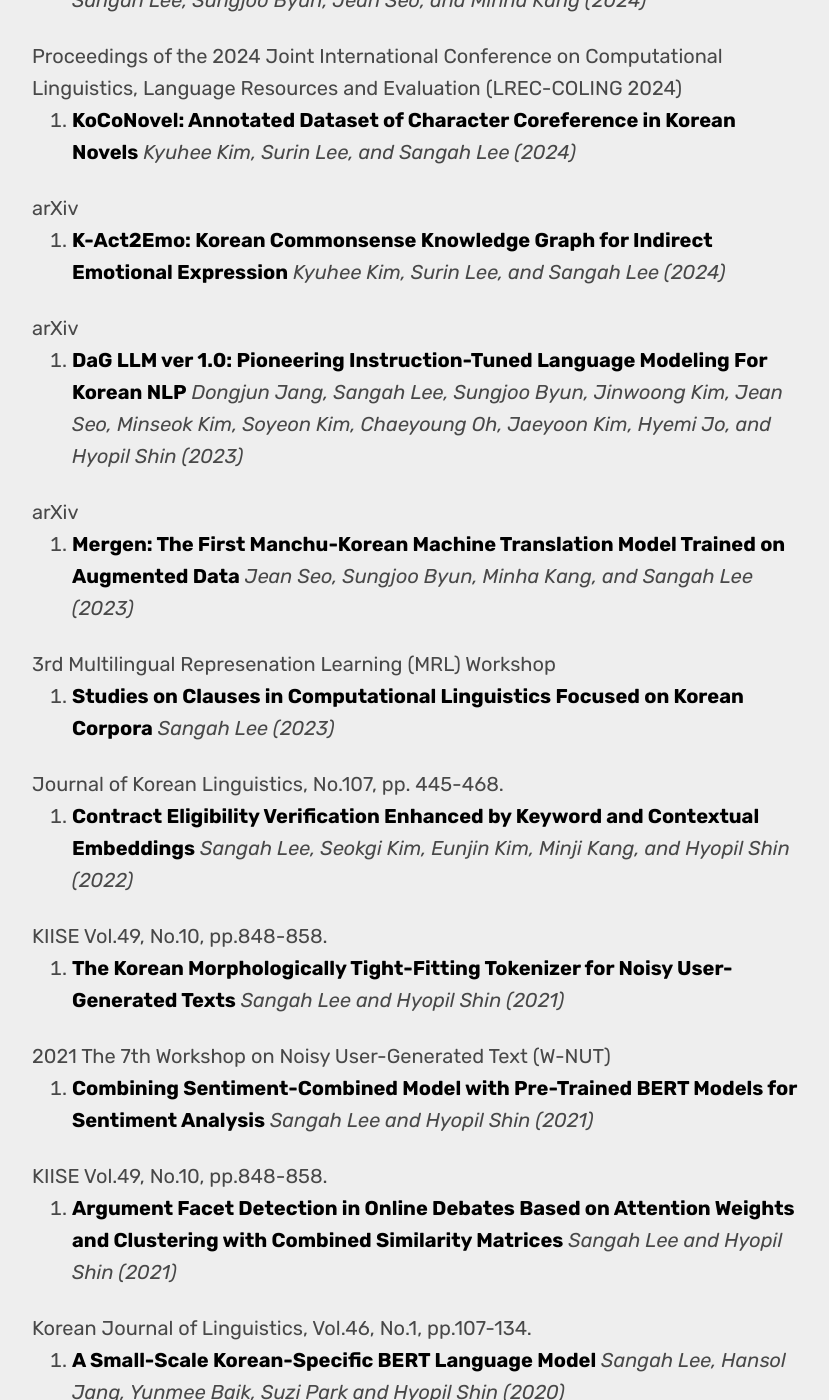
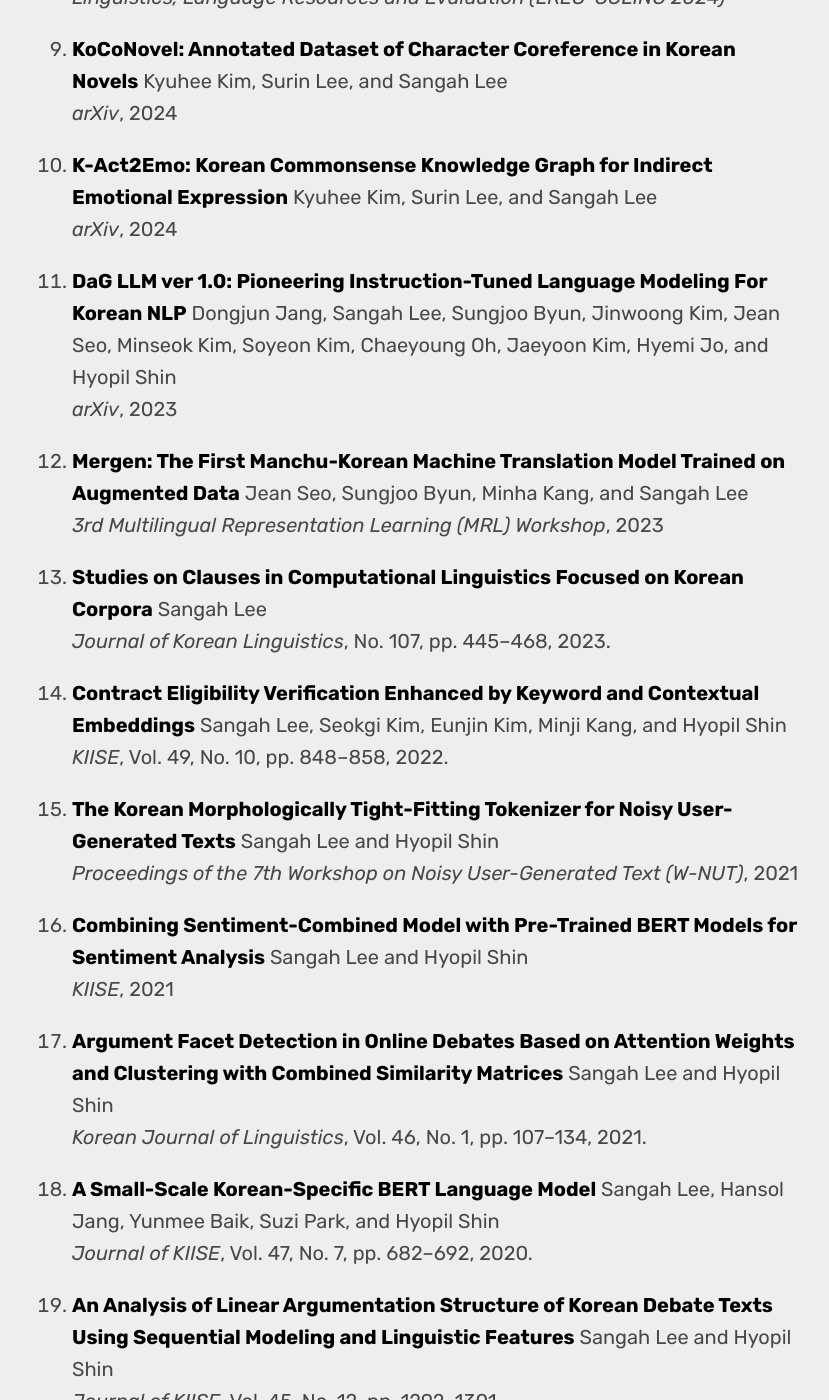
Before and after one commit to sanajlee/sanajlee.github.io, a Jekyll site: the page built from publications.md, in a window 1280 px wide and 1400 px high, scrolled down 1376 px. Shown: the whole window, without its empty margins (224-1053 px from the left). Built offline with Jekyll 4.4.1, drawn with Linux system fonts in a browser that asks for light colours; some web fonts are replaced; some of the changed text lies outside the part shown.

Commit message:
2026.04.21.

```diff
--- a/publications.md
+++ b/publications.md
@@ -5,195 +5,118 @@
 published: true
 ---
 
-<!-- <div class="page" markdown="1"> -->
-
-<!-- {% capture page_subtitle %}
-<img
-    class="me"
-    alt="{{ author.name }}"
-    src="{{ site.author.photo | relative_url }}"
-    srcset="{{ site.author.photo2x | relative_url }} 2x"
-/>
-{% endcapture %} -->
-
-<!-- {% include page/title.html title=page.title subtitle=page_subtitle %} -->
-
-## Publications
-
+# Peer-reviewed papers
 
 1. [**ARISE: Agentic Rubric-Guided Iterative Survey Engine for Automated Scholarly Paper Generation**]()
+   Zi Wang, Xingqiao Wang, Sangah Lee, and Xiaowei Xu
+   To appear at HAXD 2026
 
-*Zi Wang, Xingqiao Wang, Sangah Lee, and Xiaowei Xu (2026)*
-<sm>
-To appear at HAXD 2026
-</sm>
+2. [**Do Korean-Adapted LLMs Think in Korean? Analyzing Latent Language and the Preservation of Korean-Specific Knowledge**]()
+   Sangah Lee
+   *Language and Information*, Vol. 29, No. 3, pp. 229–256, 2025.
 
-1. [**Do Korean-Adapted LLMs Think in Korean? Analyzing Latent Language and the Preservation of Korean-Specific Knowledge**]()
+3. [**Nunchi-Bench: Benchmarking Language Models on Cultural Reasoning with a Focus on Korean Superstition**](https://aclanthology.org/2025.findings-acl.794.pdf)
+   Kyuhee Kim and Sangah Lee
+   *Findings of the Association for Computational Linguistics: ACL 2025*
 
-*Sangah Lee (2025)*
-<sm>
-Language and Information, Vol.29, No.3, pp.229-256.
-</sm>
+4. [**KoBALT: Korean Benchmark For Advanced Linguistic Tasks**](https://arxiv.org/pdf/2505.16125)
+   Hyopil Shin, Sangah Lee, Dongjun Jang, Wooseok Song, Jaeyoon Kim, Chaeyoung Oh, Hyemi Jo, Youngchae Ahn, Sihyun Oh, Hyohyeong Chang, Sunkyoung Kim, and Jinsik Lee
+   *arXiv*, 2025
 
-1. [**Nunchi-Bench: Benchmarking Language Models on Cultural Reasoning with a Focus on Korean Superstition**](https://aclanthology.org/2025.findings-acl.794.pdf)
+5. [**A Short Note on the Structural Priming in LLM: Focusing on Dative Constructions in Korean**]()
+   Semoon Hoe and Sangah Lee
+   *Language and Information*, Vol. 28, No. 3, pp. 111–142, 2024.
 
-*Kyuhee Kim and Sangah Lee (2025)*
-<sm>
-Findings of the Association for Computational Linguistics: ACL 2025
-</sm>
+6. [**ManWav: The First Manchu ASR Model**](https://aclanthology.org/2024.fieldmatters-1.2.pdf)
+   Jean Seo, Minha Kang, Sungjoo Byun, and Sangah Lee
+   *Proceedings of the Third Workshop on NLP Applications to Field Linguistics*, 2024
 
-1. [**KoBALT: Korean Benchmark For Advanced Linguistic Tasks**](https://arxiv.org/pdf/2505.16125)
-*Hyopil Shin, Sangah Lee, Dongjun Jang, Wooseok Song, Jaeyoon Kim, Chaeyoung Oh, Hyemi Jo, Youngchae Ahn, Sihyun Oh, Hyohyeong Chang, Sunkyoung Kim, Jinsik Lee (2025)*
-<sm>
-arXiv
-</sm>
+7. [**Large Language Models Show Human-Like Abstract Thinking Patterns: A Construal-Level Perspective**](https://escholarship.org/content/qt3f28f61v/qt3f28f61v_noSplash_fec2deeee2a04a7f7c0683aedd2fb478.pdf?t=sev1vq)
+   Seung Joo Yoo and Sangah Lee
+   *Proceedings of the Annual Meeting of the Cognitive Science Society*, 2024
 
-1. [**A Short Note on the Structural Priming in LLM: Focusing on Dative Constructions in Korean**]()
-*Semoon Hoe and Sangah Lee (2024)*
-<sm>
-Language and Information, Vol.28, No.3, pp.111-142.
-</sm>
+8. [**ManNER & ManPOS: Pioneering NLP for Endangered Manchu Language**](https://aclanthology.org/2024.lrec-main.961.pdf)
+   Sangah Lee, Sungjoo Byun, Jean Seo, and Minha Kang
+   *Proceedings of the 2024 Joint International Conference on Computational Linguistics, Language Resources and Evaluation (LREC-COLING 2024)*
 
-1. [**ManWav: The First Manchu ASR Model**](https://aclanthology.org/2024.fieldmatters-1.2.pdf)
-*Jean Seo, Minha Kang, Sungjoo Byun, Sangah Lee (2024)*
-<sm>
-Proceedings of the Third Workshop on NLP Applications to Field Linguistics
-</sm>
+9. [**KoCoNovel: Annotated Dataset of Character Coreference in Korean Novels**](https://arxiv.org/pdf/2404.01140)
+   Kyuhee Kim, Surin Lee, and Sangah Lee
+   *arXiv*, 2024
 
-1. [**Large Language Models Show Human-Like Abstract Thinking Patterns: A Construal-Level Perspective**](https://escholarship.org/content/qt3f28f61v/qt3f28f61v_noSplash_fec2deeee2a04a7f7c0683aedd2fb478.pdf?t=sev1vq)
-*Seung Joo Yoo and Sangah Lee (2024)*
-<sm>
-Proceedings of the Annual Meeting of the Cognitive Science Society
-</sm>
+10. [**K-Act2Emo: Korean Commonsense Knowledge Graph for Indirect Emotional Expression**](https://arxiv.org/pdf/2403.14253)
+    Kyuhee Kim, Surin Lee, and Sangah Lee
+    *arXiv*, 2024
 
-1. [**ManNER & ManPOS: Pioneering NLP for Endangered Manchu Language**](https://aclanthology.org/2024.lrec-main.961.pdf)
-*Sangah Lee, Sungjoo Byun, Jean Seo, and Minha Kang (2024)*
-<sm>
-Proceedings of the 2024 Joint International Conference on Computational Linguistics, Language Resources and Evaluation (LREC-COLING 2024)
-</sm>
+11. [**DaG LLM ver 1.0: Pioneering Instruction-Tuned Language Modeling For Korean NLP**](https://arxiv.org/pdf/2311.13784)
+    Dongjun Jang, Sangah Lee, Sungjoo Byun, Jinwoong Kim, Jean Seo, Minseok Kim, Soyeon Kim, Chaeyoung Oh, Jaeyoon Kim, Hyemi Jo, and Hyopil Shin
+    *arXiv*, 2023
 
-1. [**KoCoNovel: Annotated Dataset of Character Coreference in Korean Novels**](https://arxiv.org/pdf/2404.01140)
-*Kyuhee Kim, Surin Lee, and Sangah Lee (2024)*
-<sm>
-arXiv
-</sm>
+12. [**Mergen: The First Manchu-Korean Machine Translation Model Trained on Augmented Data**](https://aclanthology.org/2023.mrl-1.10.pdf)
+    Jean Seo, Sungjoo Byun, Minha Kang, and Sangah Lee
+    *3rd Multilingual Representation Learning (MRL) Workshop*, 2023
 
-1. [**K-Act2Emo: Korean Commonsense Knowledge Graph for Indirect Emotional Expression**](https://arxiv.org/pdf/2403.14253)
-*Kyuhee Kim, Surin Lee, and Sangah Lee (2024)*
-<sm>
-arXiv
-</sm>
+13. [**Studies on Clauses in Computational Linguistics Focused on Korean Corpora**]()
+    Sangah Lee
+    *Journal of Korean Linguistics*, No. 107, pp. 445–468, 2023.
 
-1. [**DaG LLM ver 1.0: Pioneering Instruction-Tuned Language Modeling For Korean NLP**](https://arxiv.org/pdf/2311.13784)
-*Dongjun Jang, Sangah Lee, Sungjoo Byun, Jinwoong Kim, Jean Seo, Minseok Kim, Soyeon Kim, Chaeyoung Oh, Jaeyoon Kim, Hyemi Jo, and Hyopil Shin (2023)*
-<sm>
-arXiv
-</sm>
+14. [**Contract Eligibility Verification Enhanced by Keyword and Contextual Embeddings**]()
+    Sangah Lee, Seokgi Kim, Eunjin Kim, Minji Kang, and Hyopil Shin
+    *KIISE*, Vol. 49, No. 10, pp. 848–858, 2022.
 
-1. [**Mergen: The First Manchu-Korean Machine Translation Model Trained on Augmented Data**](https://aclanthology.org/2023.mrl-1.10.pdf)
-*Jean Seo, Sungjoo Byun, Minha Kang, and Sangah Lee (2023)*
-<sm>
-3rd Multilingual Represenation Learning (MRL) Workshop
-</sm>
+15. [**The Korean Morphologically Tight-Fitting Tokenizer for Noisy User-Generated Texts**](https://aclanthology.org/2021.wnut-1.45.pdf)
+    Sangah Lee and Hyopil Shin
+    *Proceedings of the 7th Workshop on Noisy User-Generated Text (W-NUT)*, 2021
 
-1. [**Studies on Clauses in Computational Linguistics Focused on Korean Corpora**]()
-*Sangah Lee (2023)*
-<sm>
-Journal of Korean Linguistics, No.107, pp. 445-468.
-</sm>
+16. [**Combining Sentiment-Combined Model with Pre-Trained BERT Models for Sentiment Analysis**]()
+    Sangah Lee and Hyopil Shin
+    *KIISE*, 2021
 
-1. [**Contract Eligibility Verification Enhanced by Keyword and Contextual Embeddings**]()
-*Sangah Lee, Seokgi Kim, Eunjin Kim, Minji Kang, and Hyopil Shin (2022)*
-<sm>
-KIISE Vol.49, No.10, pp.848-858.
-</sm>
+17. [**Argument Facet Detection in Online Debates Based on Attention Weights and Clustering with Combined Similarity Matrices**]()
+    Sangah Lee and Hyopil Shin
+    *Korean Journal of Linguistics*, Vol. 46, No. 1, pp. 107–134, 2021.
 
-1. [**The Korean Morphologically Tight-Fitting Tokenizer for Noisy User-Generated Texts**](https://aclanthology.org/2021.wnut-1.45.pdf)
-*Sangah Lee and Hyopil Shin (2021)*
-<sm>
-2021 The 7th Workshop on Noisy User-Generated Text (W-NUT)
-</sm>
+18. [**A Small-Scale Korean-Specific BERT Language Model**](https://arxiv.org/pdf/2008.03979)
+    Sangah Lee, Hansol Jang, Yunmee Baik, Suzi Park, and Hyopil Shin
+    *Journal of KIISE*, Vol. 47, No. 7, pp. 682–692, 2020.
 
-1. [**Combining Sentiment-Combined Model with Pre-Trained BERT Models for Sentiment Analysis**]()
-*Sangah Lee and Hyopil Shin (2021)*
-<sm>
-KIISE Vol.49, No.10, pp.848-858.
-</sm>
+19. [**An Analysis of Linear Argumentation Structure of Korean Debate Texts Using Sequential Modeling and Linguistic Features**]()
+    Sangah Lee and Hyopil Shin
+    *Journal of KIISE*, Vol. 45, No. 12, pp. 1292–1301.
 
-1. [**Argument Facet Detection in Online Debates Based on Attention Weights and Clustering with Combined Similarity Matrices**]()
-*Sangah Lee and Hyopil Shin (2021)*
-<sm>
-Korean Journal of Linguistics, Vol.46, No.1, pp.107-134.
-</sm>
+20. [**Stance Classification of Online Debate Texts based on Discourse Relations**]()
+    Sangah Lee and Hyopil Shin
+    *Language Research*, Vol. 52, No. 3, pp. 511–532.
 
-1. [**A Small-Scale Korean-Specific BERT Language Model**](https://arxiv.org/pdf/2008.03979)
-*Sangah Lee, Hansol Jang, Yunmee Baik, Suzi Park and Hyopil Shin (2020)*
-<sm>
-Journal of KIISE, Vol.47, No.7, pp.682-692.
-</sm>
-
-1. [**An Analysis of Linear Argumentation Structure of Korean Debate Texts Using Sequential Modeling and Linguistic Features**]()
-*Sangah Lee and Hyopil Shin (2021)*
-<sm>
-Journal of KIISE, Vol.45, No.12, pp.1292-1301.
-</sm>
-
-1. [**Stance Classification of Online Debate Texts based on Discourse Relations**]()
-*Sangah Lee and Hyopil Shin (2021)*
-<sm>
-Language Research, Vol.52, No.3, pp.511-532.
-</sm>
-
-
-## Presentations
+# Presentations
 
 1. **Cultural Assessment of Korean Language Generation in Large Language Models: Limitations of Machine-Translated Corpora**
-*Sangah Lee (2024)*
-<sm>
-The 2024 Lingusitic Society of Korea Winter Conference
-</sm>
+   Sangah Lee
+   *The 2024 Linguistic Society of Korea Winter Conference*
 
-1. **The Phonological Constraints on Korean Lexical Subclasses**
-*Nayoung Park and Sangah Lee (2023)*
-<sm>
-The 9th International Conference on Phonology and Morphology (ICPM9)
-</sm>
+2. **The Phonological Constraints on Korean Lexical Subclasses**
+   Nayoung Park and Sangah Lee
+   *The 9th International Conference on Phonology and Morphology (ICPM9)*, 2023
 
-1. **Computational Linguistics and the Study of Korean Syntax**
-*Sangah Lee (2022)*
-<sm>
-The Society of Korean Linguistics
-</sm>
+3. **Computational Linguistics and the Study of Korean Syntax**
+   Sangah Lee
+   *The Society of Korean Linguistics*, 2022
 
-1. **A Method of Infusing Additional Features into Pre-Trained BERT Models for Sentiment Analysis**
-*Sangah Lee and Hyopil Shin (2020)*
-<sm>
-Korea Software Congress 2020
-</sm>
+4. **A Method of Infusing Additional Features into Pre-Trained BERT Models for Sentiment Analysis**
+   Sangah Lee and Hyopil Shin
+   *Korea Software Congress 2020*
 
-1. **The Occurrence and Evolution of Feminist Twitterians**
-*Sangah Lee and Suzi Park (2018)*
-<sm>
-The Discourse and Cognitive Linguistics Society of Korea
-</sm>
+5. **The Occurrence and Evolution of Feminist Twitterians**
+   Sangah Lee and Suzi Park
+   *The Discourse and Cognitive Linguistics Society of Korea*, 2018
 
-1. **Automatic Prediction of ‘Anti-Search Variants’ of Twitter based on Word Embeddings and Phonetic Similarity**
-*Sangah Lee (2017)*
-<sm>
-The 29th Annual Conference on Human & Cognitive Language Technology
-</sm>
+6. **Automatic Prediction of ‘Anti-Search Variants’ of Twitter based on Word Embeddings and Phonetic Similarity**
+   Sangah Lee
+   *The 29th Annual Conference on Human & Cognitive Language Technology*, 2017
 
-1. **The POS Elderly: Semi-Automatic Annotation Tool for Historical Korean**
-*Migyeong Kim, Suzi Park and Sangah Lee (2016)*
-<sm>
-The 28th Annual Conference on Human & Cognitive Language Technology
-</sm>
+7. **The POS Elderly: Semi-Automatic Annotation Tool for Historical Korean**
+   Migyeong Kim, Suzi Park, and Sangah Lee
+   *The 28th Annual Conference on Human & Cognitive Language Technology*, 2016
 
-1. **An Automatic Classification of Discourse Relations in the Arguing Structure of Korean Texts**
-*Sangah Lee and Hyopil Shin (2015)*
-<sm>
-The 27th Annual Conference on Human & Cognitive Language Technology
-</sm>
-
-
-<!-- </div> -->
+8. **An Automatic Classification of Discourse Relations in the Arguing Structure of Korean Texts**
+   Sangah Lee and Hyopil Shin
+   *The 27th Annual Conference on Human & Cognitive Language Technology*, 2015
```
